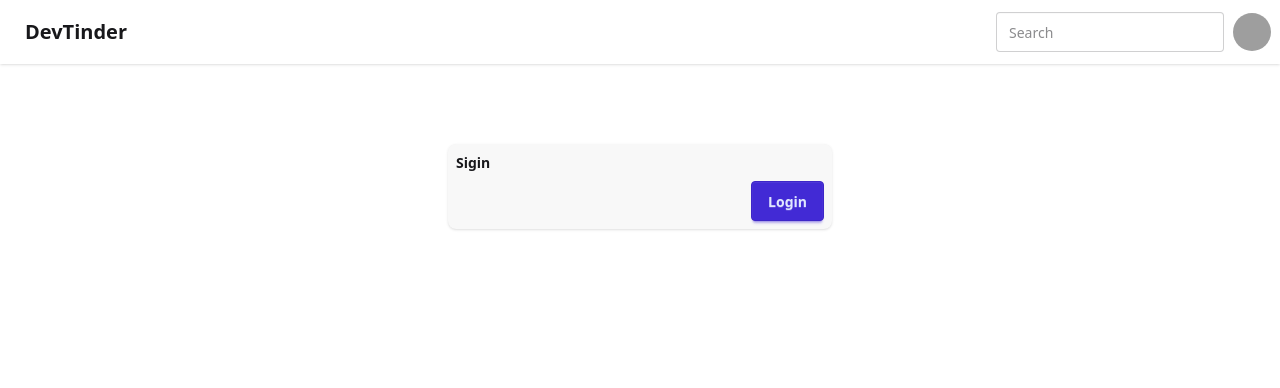
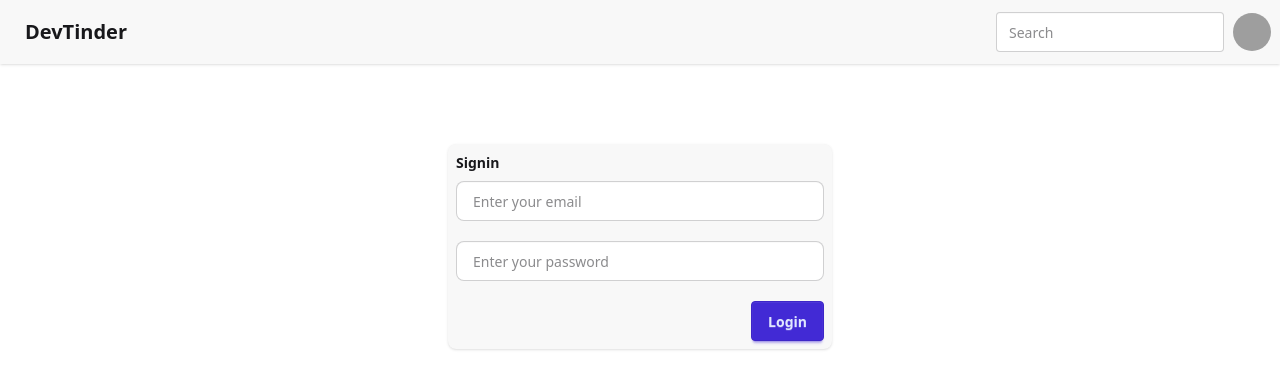
Before and after one commit to rishav812/devtinder-web, a React (Vite) app: page /login in a window 1280 px wide. Shown: the top 388 px of the page. Built offline with nearby package versions, Linux system fonts and the light colour scheme; grey boxes are pictures that could not be loaded.

Commit message:
fix: correct spelling of "Signin" in Login component and improve input fields style: update Navbar background color for better contrast

```diff
--- a/src/Login.jsx
+++ b/src/Login.jsx
@@ -1,12 +1,22 @@
-import React from 'react'
+import React from "react";
 
 function Login() {
   return (
     <div className="flex justify-center my-20">
       <div className="card w-96 bg-base-200 card-xs shadow-sm">
         <div className="card-body">
-          <h2 className="card-title">Sigin</h2>
+          <h2 className="card-title">Signin</h2>
           <div className="justify-end card-actions">
+            <input
+              type="text"
+              placeholder="Enter your email"
+              className="input input-bordered w-full mb-3 px-4 py-2 rounded-lg focus:outline-none focus:ring-2 focus:ring-primary transition duration-200"
+            />
+            <input
+              type="password"
+              placeholder="Enter your password"
+              className="input input-bordered w-full mb-3 px-4 py-2 rounded-lg focus:outline-none focus:ring-2 focus:ring-primary transition duration-200"
+            />
             <button className="btn btn-primary">Login</button>
           </div>
         </div>
@@ -15,4 +25,4 @@ function Login() {
   );
 }
 
-export default Login
+export default Login;
--- a/src/Navbar.jsx
+++ b/src/Navbar.jsx
@@ -2,7 +2,7 @@ import React from "react";
 
 function Navbar() {
   return (
-    <div className="navbar bg-base-100 shadow-sm">
+    <div className="navbar bg-base-200 shadow-sm">
       <div className="flex-1">
         <a className="btn btn-ghost text-xl">DevTinder</a>
       </div>
```
